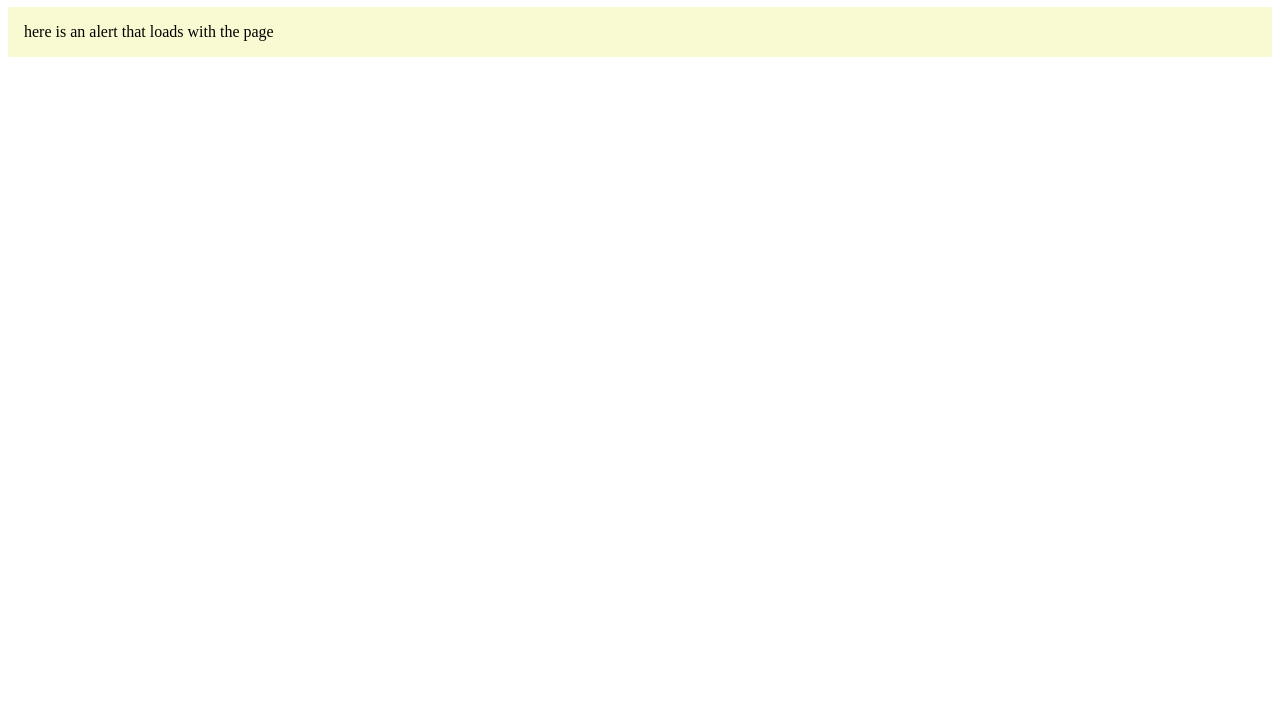
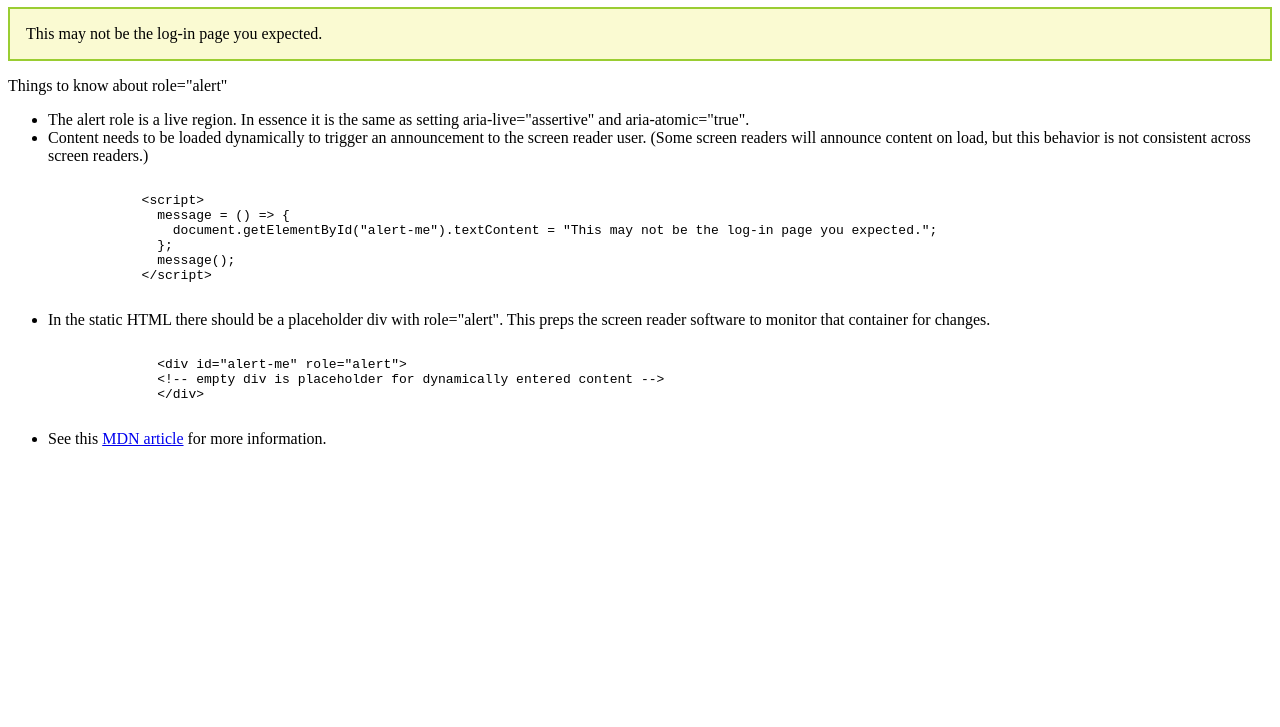
Before and after one commit to uw-ats/jeanem-demos, a plain HTML site: page alert-banner/index.html in a window 1280 px wide. Shown: the part 73-800 px from the top of the page. Drawn offline with Linux system fonts and the light colour scheme.

Commit message:
updating notes

```diff
--- a/alert-banner/index.html
+++ b/alert-banner/index.html
@@ -8,11 +8,39 @@
   </head>
   <body>
     <main>
-      <h1>Demo site</h1>
-      <div role="alert" style="background-color: lightgoldenrodyellow; padding: 1rem">
-        here is an alert that loads with the page
+      <h1>Role="alert" demo and notes</h1>
+      <div id="alert-me" role="alert">
+        <!-- empty div is placeholder for dynamically entered content -->
       </div>
+      <p>Things to know about role="alert"</p>
+      <ul>
+        <li>The alert role is a live region. In essence it is the same as setting aria-live="assertive" and aria-atomic="true". </li>
+        <li>Content needs to be loaded dynamically to trigger an announcement to the screen reader user. (Some screen readers will announce content on load, but this behavior is not consistent across screen readers.)
+          <pre><code>
+            &lt;script&gt;
+              message = () => {
+                document.getElementById("alert-me").textContent = "This may not be the log-in page you expected.";
+              };
+              message();
+            &lt;/script&gt;
+            </code></pre>
+
+        </li>
+        <li>In the static HTML there should be a placeholder div with role="alert". This preps the screen reader software to monitor that container for changes.
+            <pre><code>
+              &lt;div id="alert-me" role="alert"&gt;
+              &lt;!-- empty div is placeholder for dynamically entered content --&gt;
+              &lt;/div&gt;
+            </code></pre>
+        </li>
+        <li>See this <a href="https://developer.mozilla.org/en-US/docs/Web/Accessibility/ARIA/Roles/Alert_Role">MDN article</a> for more information.</li>
+      </ul>
     </main>
-	<script src="scripts.js"></script>
+    <script>
+      message = () => {
+        document.getElementById("alert-me").textContent = "This may not be the log-in page you expected.";
+      };
+      message();
+      </script>
   </body>
 </html>
--- a/alert-banner/styles.css
+++ b/alert-banner/styles.css
@@ -1 +1,7 @@
 /* styles here */
+
+#alert-me {
+    background-color: lightgoldenrodyellow;
+    border: solid yellowgreen 2px;
+    padding: 1rem;
+}
```
